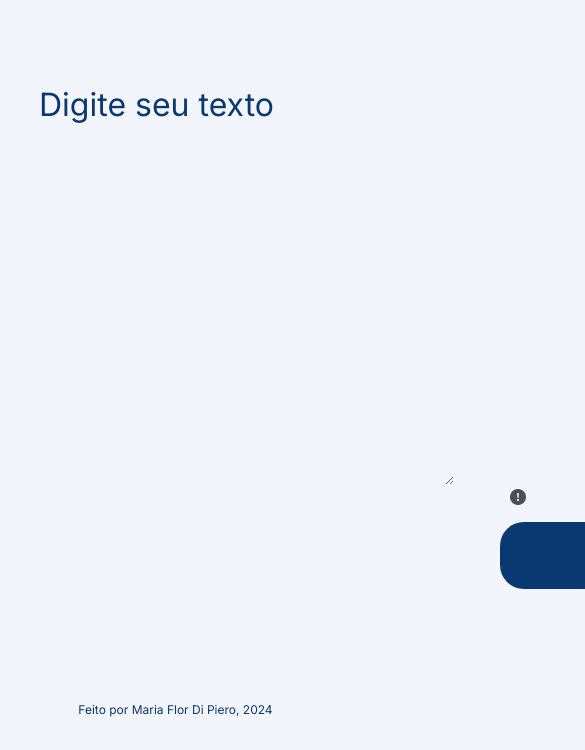
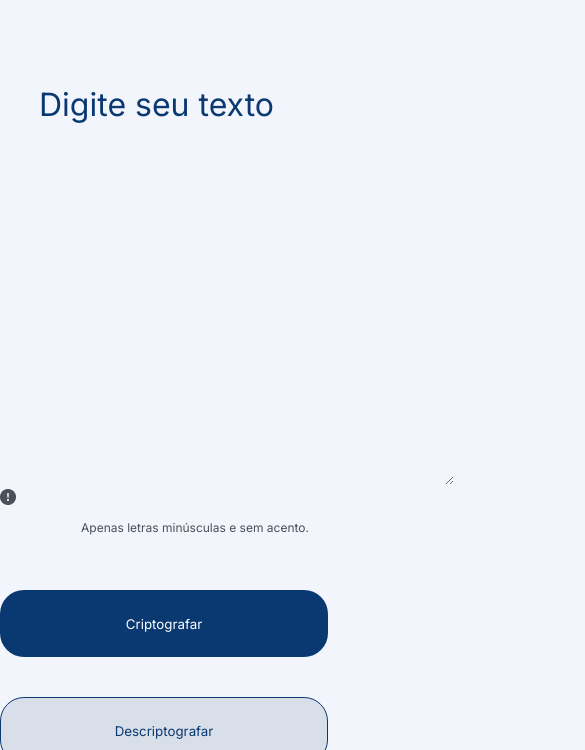
Before and after one commit to MariaFlorDiPiero/challenge-decodificador-one-t6, a plain HTML site: page index.html in a window 390 px wide. Shown: the part 84-834 px from the top of the page, 585 px wide, since content can reach past the window. Drawn offline with Linux system fonts and the light colour scheme.

Commit message:
add media query

```diff
--- a/style.css
+++ b/style.css
@@ -184,3 +184,40 @@
     font-size: 16px;
     cursor: pointer;
 }
+
+@media screen and (max-width: 768px) {
+  .conteudo_cripto_pronta {
+      width: 100%;
+      margin-left: 0;
+      margin-top: 0;
+  }
+
+  .botao_cripto,
+  .botao_descripto {
+      margin: 20px auto;
+      position: static;
+  }
+
+  .conteudo_alerta {
+      margin-left: 0;
+      margin-bottom: 20px;
+  }
+
+  .imagem_icone {
+      margin-left: 0;
+      margin-bottom: 10px;
+  }
+
+  .conteudo_rodape {
+      margin-right: 0;
+      margin-top: 10px;
+  }
+
+  .conteudo_linkedin {
+      margin-left: 0;
+  }
+
+  .botao_copiar {
+      display: block;
+  }
+}
```
